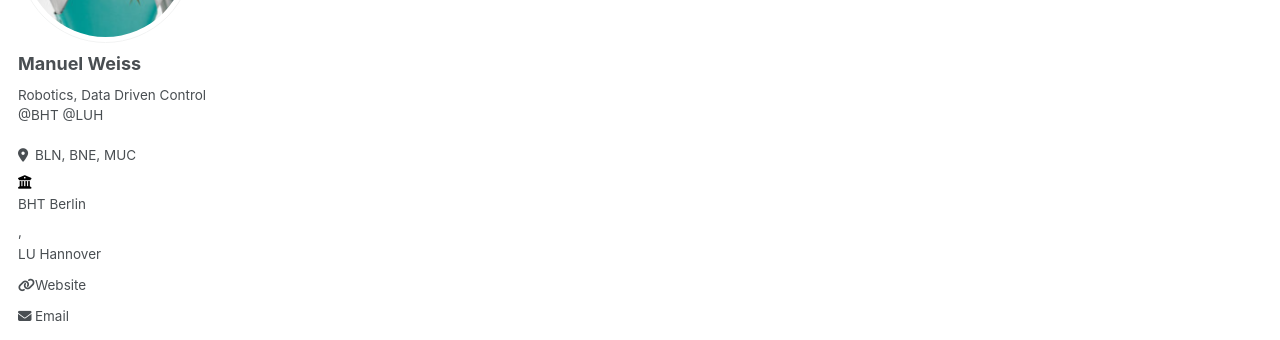
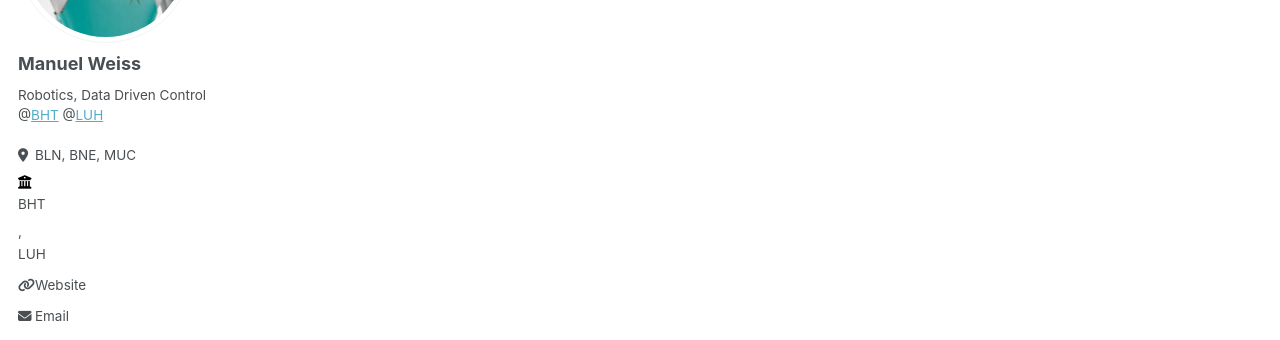
Before and after one commit to ma-weiss/ma-weiss.github.io, a Jekyll site: the page built from _pages/about.md, in a window 1280 px wide. Shown: the part 218-558 px from the top of the page. Built offline with Jekyll 4.4.1, drawn with Linux system fonts in a browser that asks for light colours; some web fonts are replaced.

Commit message:
Update _config.yml

```diff
--- a/_config.yml
+++ b/_config.yml
@@ -24,9 +24,9 @@ author:
   avatar           : "profile_digit.png"
   name             : "Manuel Weiss"
   pronouns         : # example: "she/her"
-  bio              : "Robotics, Data Driven Control <br> @BHT @LUH"
+  bio              : 'Robotics, Data Driven Control <br> @<a href="https://www.bht-berlin.de/">BHT</a> @<a href="https://www.uni-hannover.de/de/">LUH</a>'
   location         : "BLN, BNE, MUC"
-  employer         : '<a href="https://www.bht-berlin.de/">BHT Berlin</a>, <a href="https://www.uni-hannover.de/de/">LU Hannover</a>' #"<a href="https://www.bht-berlin.de/">BHT Berlin</a>, LU Hannover" #"<a href="https://www.bht-berlin.de">BHT Berlin</a>, LU Hannover"
+  employer         : '<a href="https://www.bht-berlin.de/">BHT</a>, <a href="https://www.uni-hannover.de/de/">LUH</a>' #"<a href="https://www.bht-berlin.de/">BHT Berlin</a>, LU Hannover" #"<a href="https://www.bht-berlin.de">BHT Berlin</a>, LU Hannover"
   uri              : "https://www.manuelweiss.info" # URL
   email            : "none@example.org"
 
```
